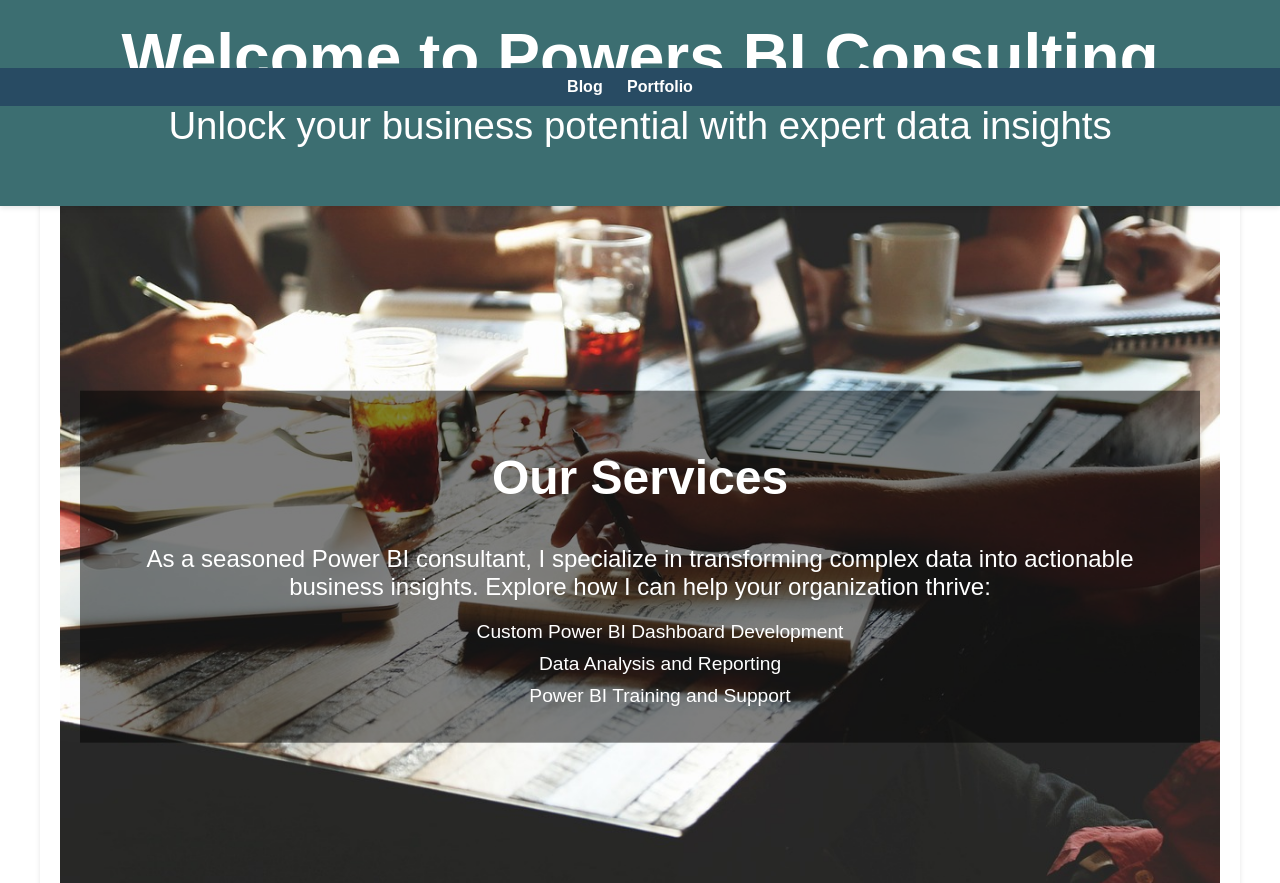
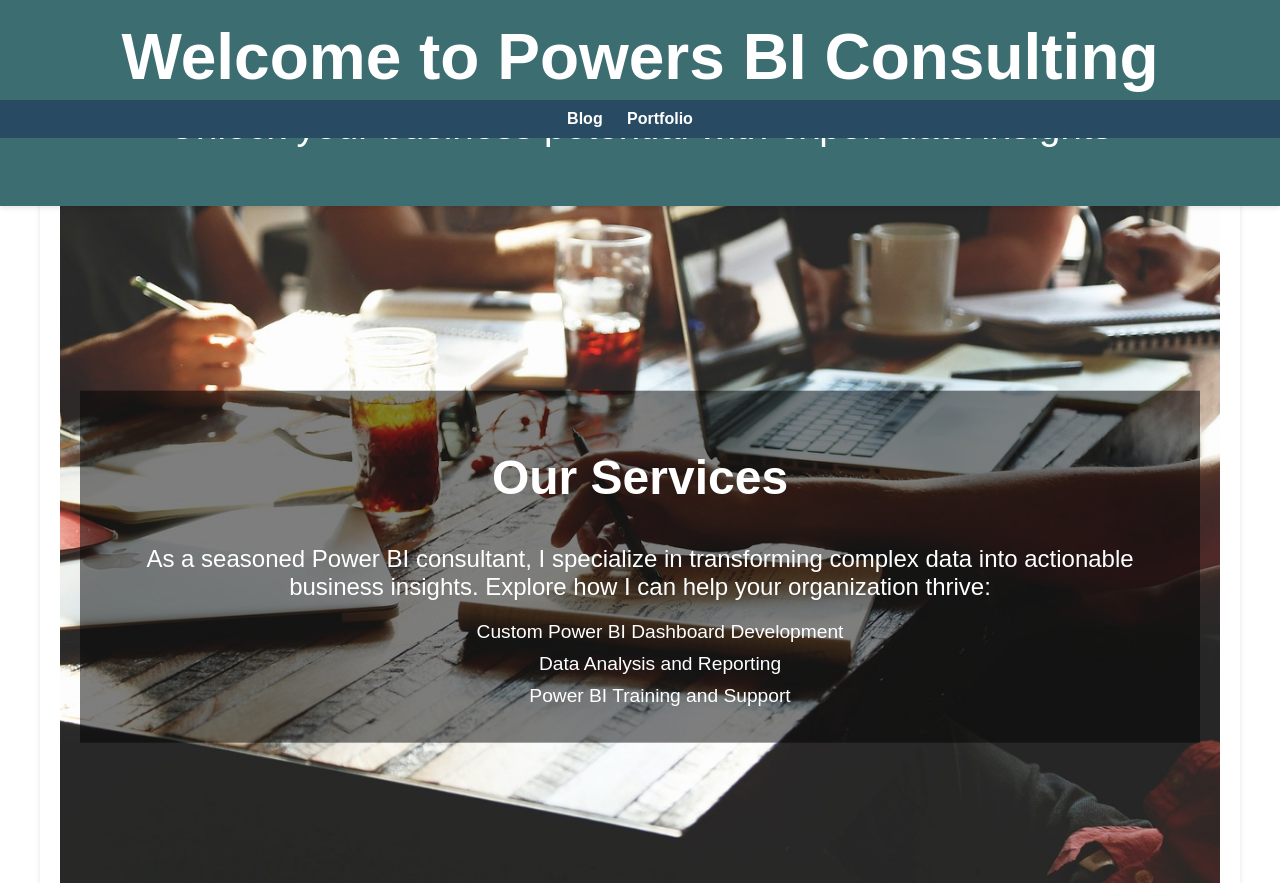
Before and after one commit to PowersBI/PowersBI.github.io, a plain HTML site: page index.html in a window 1280 px wide. Shown: the top 883 px of the page. Drawn offline with Linux system fonts and the light colour scheme; a script that the page names is missing.

Commit message:
Update style.css

```diff
--- a/style.css
+++ b/style.css
@@ -16,7 +16,7 @@
 /* Navigation styles */
 nav {
     position: fixed; /* Fixes the navigation bar at the top of the viewport */
-    top: 68px; /* Adjust this value based on the actual height of your header */
+    top: 100px; /* Adjusted to align with the bottom of the header */
     left: 0; /* Aligns the navigation to the left side of the page */
     width: 100%; /* Ensures the navigation stretches across the full viewport width */
     background: #353535; /* Davys Grey */
@@ -25,6 +25,7 @@
     padding: 10px 0;
     z-index: 1000; /* Ensures the navigation bar is always on top of other content */
 }
+
 
 /* General body styles */
 body {
```
